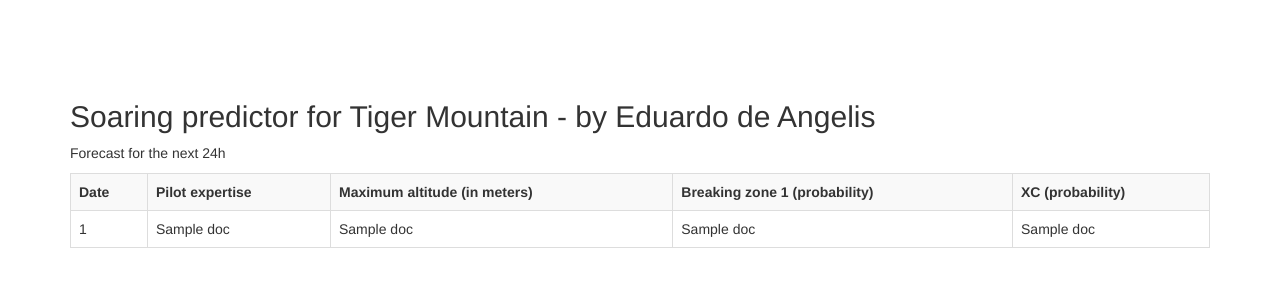
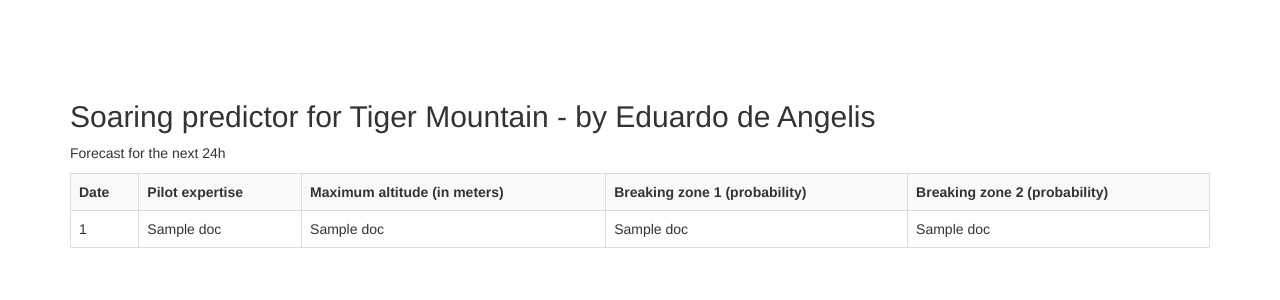
Before and after one commit to eddietheangel/soaring_predictor, a Python web app: template templates/forecast.html in a window 1280 px wide. Shown: the top 300 px of the page. Run offline with Jinja, Linux system fonts and the light colour scheme; the template is opened without the code that fills it: most values are stand-ins (such as "Sample title", 1, 10 or a date in 2020); some libraries are stand-ins or nearby versions.

Commit message:
updating website and graphs

```diff
--- a/templates/forecast.html
+++ b/templates/forecast.html
@@ -20,7 +20,7 @@
           <th>Pilot expertise</th>
           <th>Maximum altitude (in meters)</th>
           <th>Breaking zone 1 (probability)</th>
-          <th>XC (probability)</th>
+          <th>Breaking zone 2 (probability)</th>
         <TR>
         {% for doc in docs %}
            <TD class="c1">{{doc[0]}}</TD>
```
Also changed, not shown: Zone 1.jpg (added), notebooks/clusters.png (added), notebooks/flight_press.png (added), notebooks/wind.png (added), 3 other files.
